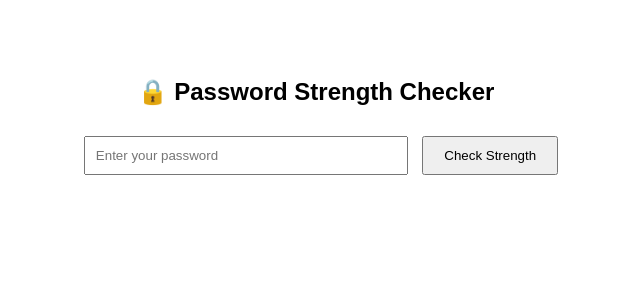
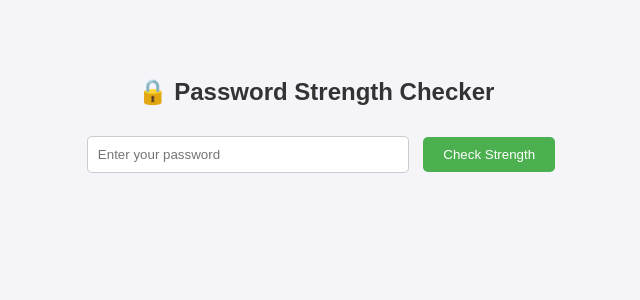
Before and after one commit to edadic/Password-Strength-Checker, a Flask app: page / in a window 1280 px wide. Shown: the top 300 px of the page, without its empty margins (324-964 px from the left). Run offline with Flask 3, Linux system fonts and the light colour scheme.

Commit message:
seperated HTML and css

```diff
--- /dev/null
+++ b/static/style.css
@@ -0,0 +1,57 @@
+body {
+    font-family: Arial, sans-serif;
+    text-align: center;
+    padding: 50px;
+    background-color: #f4f4f9;
+    color: #333;
+}
+
+input {
+    padding: 10px;
+    margin: 10px;
+    width: 300px;
+    border: 1px solid #ccc;
+    border-radius: 5px;
+}
+
+button {
+    padding: 10px 20px;
+    background-color: #4caf50;
+    color: white;
+    border: none;
+    border-radius: 5px;
+    cursor: pointer;
+    transition: background-color 0.3s;
+}
+
+button:hover {
+    background-color: #45a049;
+}
+
+#result {
+    margin-top: 20px;
+    font-weight: bold;
+    font-size: 1.2em;
+}
+
+#feedback ul {
+    list-style-type: none;
+    padding: 0;
+}
+
+#feedback li {
+    margin: 5px 0;
+    color: #555;
+}
+
+#result.weak {
+    color: red;
+}
+
+#result.moderate {
+    color: orange;
+}
+
+#result.strong {
+    color: green;
+}
--- a/templates/index.html
+++ b/templates/index.html
@@ -5,12 +5,7 @@
     <meta name="viewport" content="width=device-width, initial-scale=1.0">
     <title>Password Strength Checker</title>
     <script src="https://code.jquery.com/jquery-3.6.0.min.js"></script>
-    <style>
-        body { font-family: Arial, sans-serif; text-align: center; padding: 50px; }
-        input { padding: 10px; margin: 10px; width: 300px; }
-        button { padding: 10px 20px; }
-        #result { margin-top: 20px; font-weight: bold; }
-    </style>
+    <link rel="stylesheet" href="{{ url_for('static', filename='style.css') }}">
 </head>
 <body>
     <h2>🔒 Password Strength Checker</h2>
```
